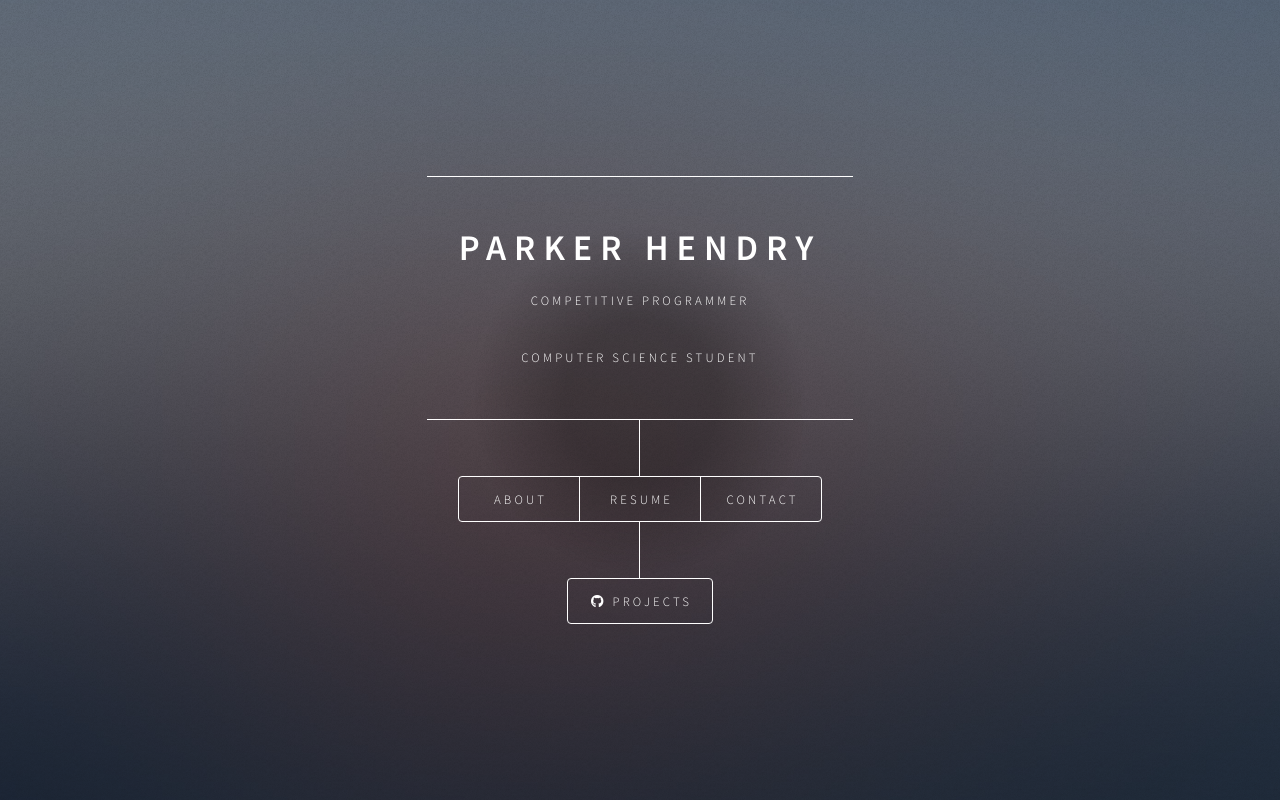
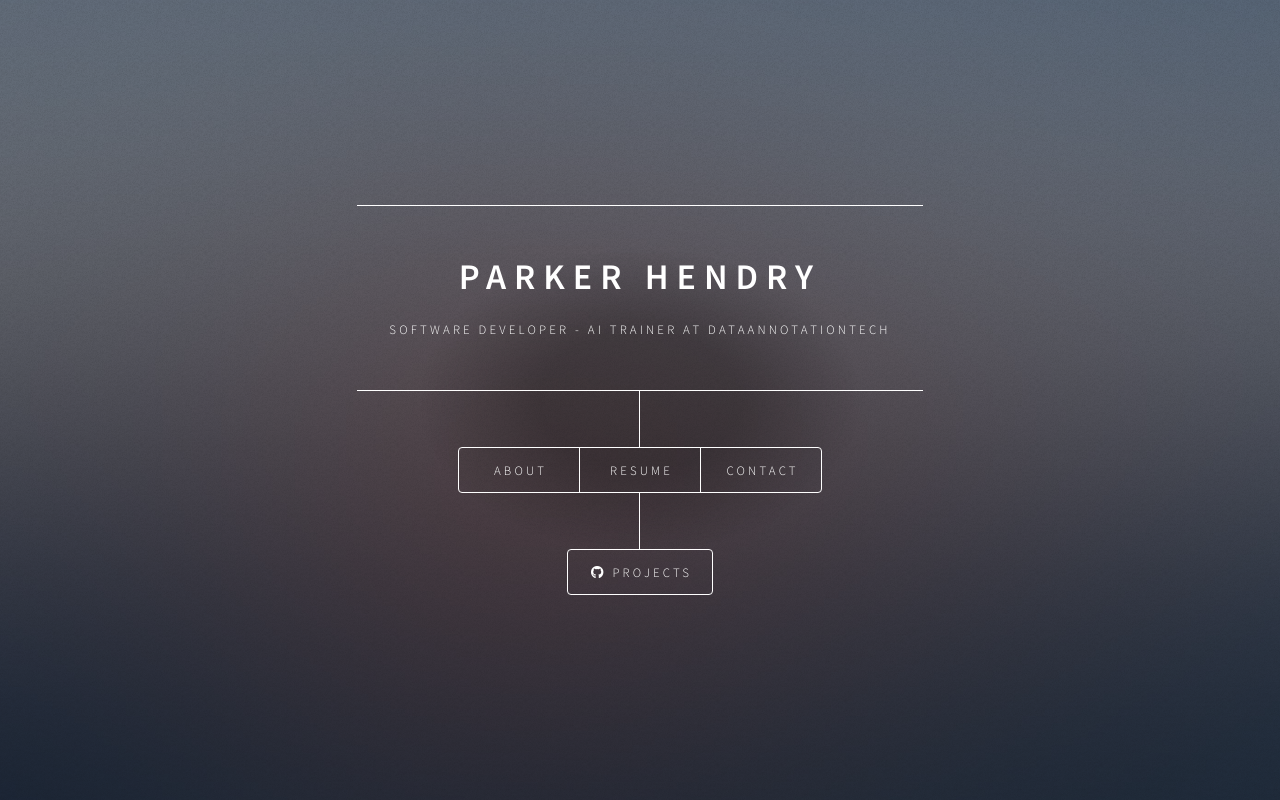
Before and after one commit to parkerhendry/parkerhendry.github.io, a plain HTML site: page index.html in a window 1280 px wide. Drawn offline with Linux system fonts and the light colour scheme.

Commit message:
Revised index

```diff
--- a/index.html
+++ b/index.html
@@ -17,8 +17,7 @@
 						<div class="content">
 							<div class="inner">
 								<h1>Parker Hendry</h1>
-								<p>Competitive Programmer</p>
-								<p>Computer Science Student</p>
+								<p>Software Developer - AI Trainer at DataAnnotationTech</p>
 							</div>
 						</div>
 						<nav>
@@ -52,7 +51,7 @@
 
 								<!--<span><img src="https://twemoji.maxcdn.com/v/latest/svg/1f44b.svg" width="25" height="25" alt="👋" loading="lazy"></span>-->
 								<span>Hi!</span>
-								<p>My name is Parker Hendry and I am a Computer Science student at Winthrop University in Rock Hill, South Carolina. I absolutely love Computer Science and Math, my major and minor. I am currently pursuing my dream of becoming a software developer.</p>
+								<p>My name is Parker Hendry, and I'm a software developer! With a deep-seated passion for Computer Science and Mathematics—my major and minor—I'm currently pursuing my dream.</p>
 								<p>To learn more about my skills and qualifications, check out my <a href="Resume.pdf">resume</a>.</p>
 								<p>Here are some examples of <a href="https://github.com/parkerhendry/projects">projects that I have completed</a>.</p>
 							</article>
@@ -91,6 +90,11 @@
 													<td><a href="https://app.joinhandshake.com/stu/users/33789239">Click Me</a></td>
 
 												</tr>
+												<tr>
+													<td>LinkedIn Profile</td>
+													<td><a href="www.linkedin.com/in/parker-hendry-a53715287">Click Me</a></td>
+
+												</tr>
 											</tbody>
 										</table>
 										</div>
```
